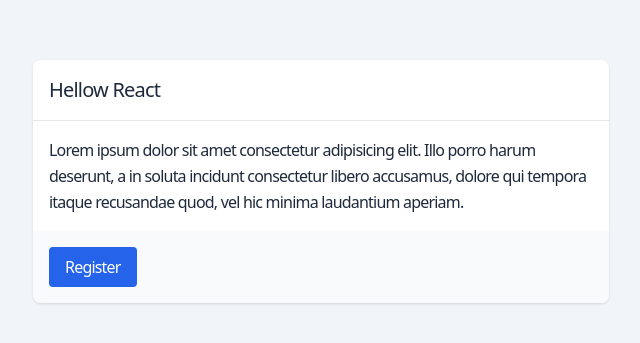
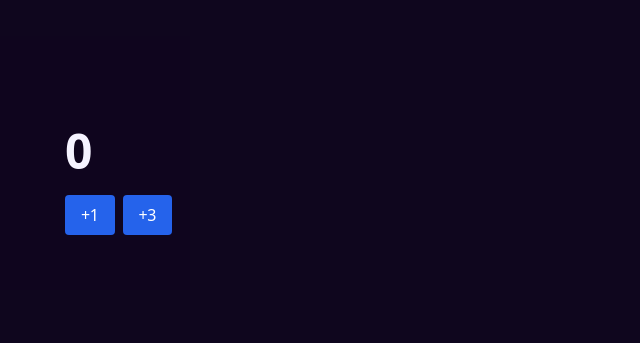
Before and after one commit to putuokky/learn-react, a React (Vite) app: page / in a window 1280 px wide. Shown: the part 219-562 px from the top of the page, without its empty margins (319-959 px from the left). Built offline with nearby package versions, Linux system fonts and the light colour scheme.

Commit message:
6 useState

```diff
--- a/src/App.jsx
+++ b/src/App.jsx
@@ -1,20 +1,25 @@
 import Card from './components/Card';
 import Button from './components/Button';
+import PlaceContentCenter from './components/PlaceContentCenter';
+import { useState } from 'react';
 
 export default function App() {
+    const [count, setCount] = useState(0);
+
+    function handleClick() {
+        setCount(count => count + 1);
+    }
     return (
-        <div className={`bg-slate-100 text-slate-800 tracking-tighter antialiased flex items-center justify-center min-h-screen`}>
-            <div className='max-w-xl w-full'>
-                <Card>
-                    <Card.Title>Hellow React</Card.Title>
-                    <Card.Body>
-                        Lorem ipsum dolor sit amet consectetur adipisicing elit. Illo porro harum deserunt, a in soluta incidunt consectetur libero accusamus, dolore qui tempora itaque recusandae quod, vel hic minima laudantium aperiam.
-                    </Card.Body>
-                    <Card.Footer>
-                        <Button>Register</Button>
-                    </Card.Footer>
-                </Card>
+        <PlaceContentCenter>
+            <h1 className='text-5xl font-bold'>{count}</h1>
+            <div className='mt-5 flex items-center gap-2'>
+                <Button onClick={handleClick}>+1</Button>
+                <Button onClick={() => {
+                    handleClick();
+                    handleClick();
+                    handleClick();
+                }}>+3</Button>
             </div>
-        </div>
+        </PlaceContentCenter>
     );
 }
--- /dev/null
+++ b/src/components/PlaceContentCenter.jsx
@@ -0,0 +1,11 @@
+export default function PlaceContentCenter({ children }) {
+    return (
+        <div className="bg-black">
+            <div className="bg-violet-900/20  text-violet-50 min-h-screen flex items-center justify-center antialiased tracking-tight">
+                <div className="max-w-lg w-full">
+                    {children}
+                </div>
+            </div>
+        </div>
+    )
+}
```
